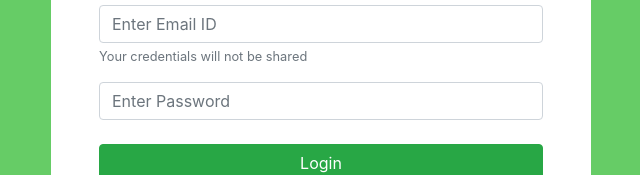
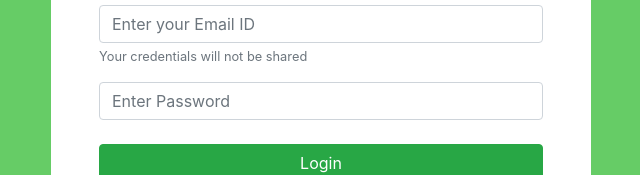
Before and after one commit to Abhishek971999/Bootstrap_Forms, a plain HTML site: page Form-1/index.html in a window 1280 px wide. Shown: the part 218-393 px from the top of the page, 319-959 px from the left. Drawn offline with nearby package versions, Linux system fonts and the light colour scheme.

Commit message:
Update index.html

```diff
--- a/Form-1/index.html
+++ b/Form-1/index.html
@@ -15,7 +15,7 @@
                 <form action="#" class="p-5">
                     <div class="form-group mb-2">
                         <h5 class="display-4 text-center">LOGIN</h5>
-                        <input class="form-control" type="email" id="email" placeholder="Enter Email ID">
+                        <input class="form-control" type="email" id="email" placeholder="Enter your Email ID">
                         <small class="form-text text-muted mb-3">Your credentials will not be shared</small>
                     </div>
                     <div class="form-group mb-4">
```
